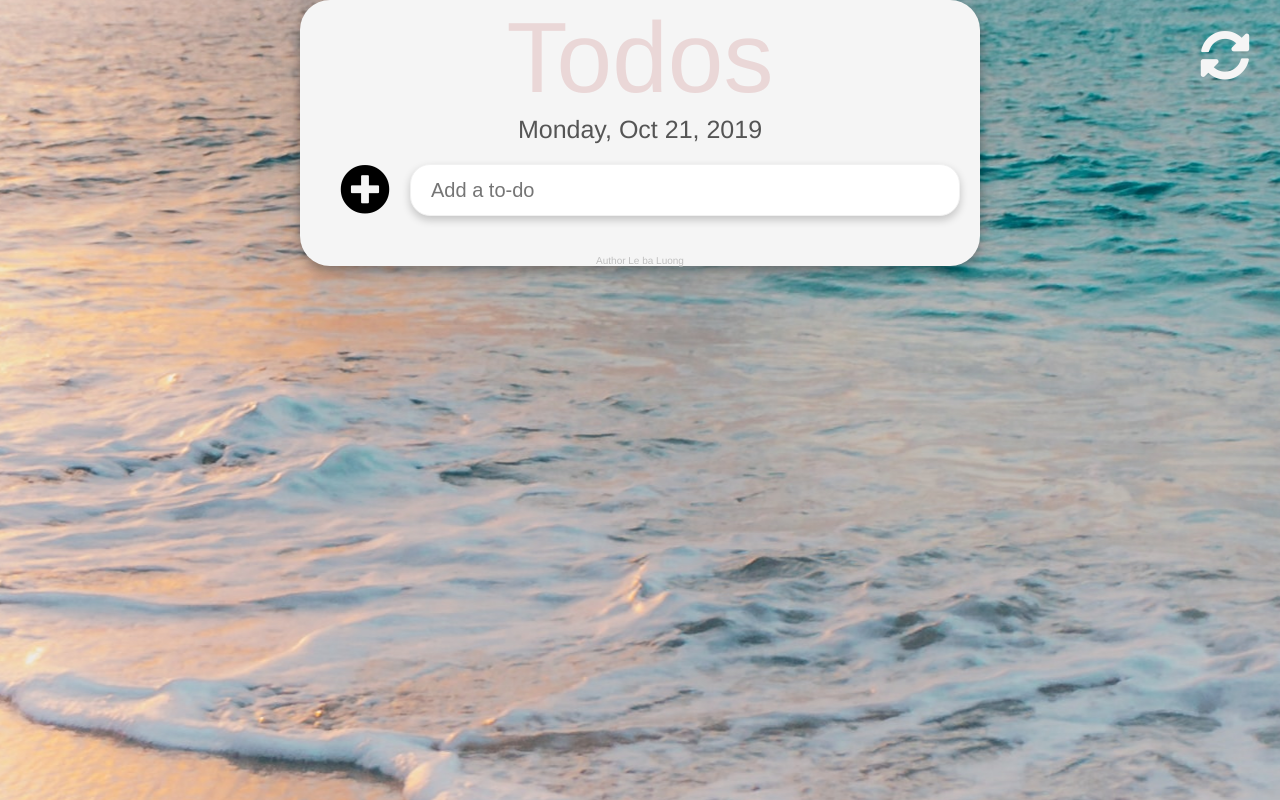
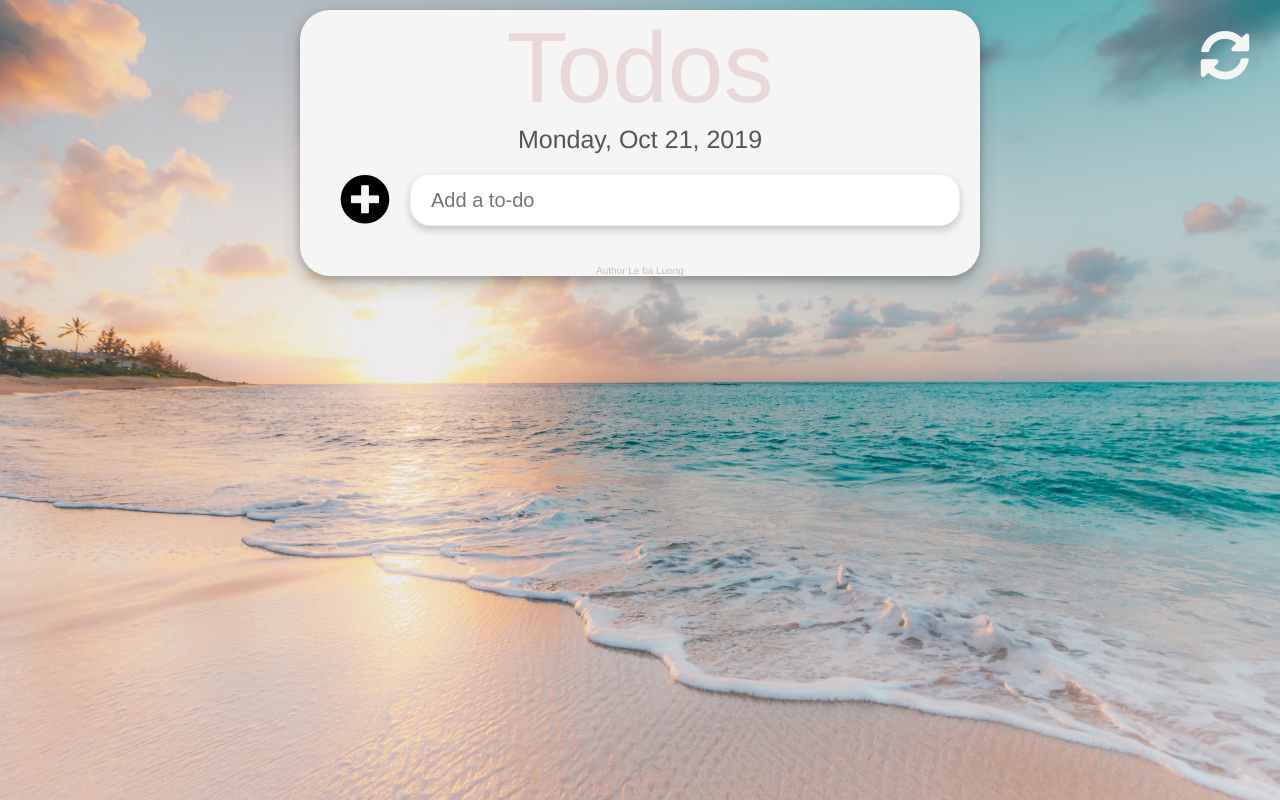
Before and after one commit to lebaluong33/ToDo, a website: page index.html in a window 1280 px wide. Drawn offline with Linux system fonts and the light colour scheme.

Commit message:
Refactor background image , todo panel, todo item

```diff
--- a/css/app.css
+++ b/css/app.css
@@ -4,8 +4,10 @@
 }
 body {
   font-family: Helvetica, Arial, sans-serif;
-  padding: 0px 300px;
-  background: url("../img/sean.jpg") no-repeat center center;
+  padding: 10px 300px 0px 300px;
+  background-image: url("../img/sean.jpg");
+  background-attachment: fixed;
+  background-size: cover;
 }
 .flex-column {
   display: flex;
@@ -49,6 +51,7 @@ body {
   list-style-type:none;
 }
 .item {
+  padding: 5px 0px;
   align-items: center;
   justify-content: space-between;
 }
```
